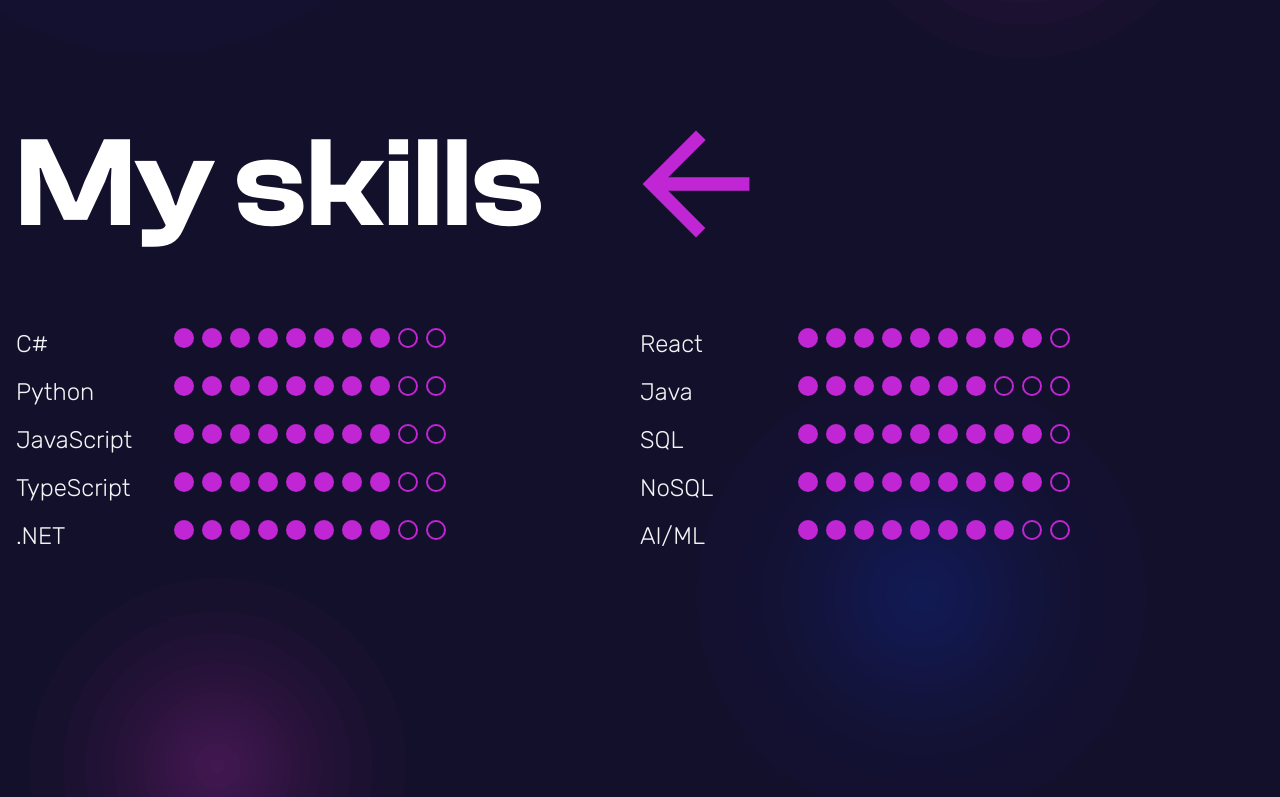
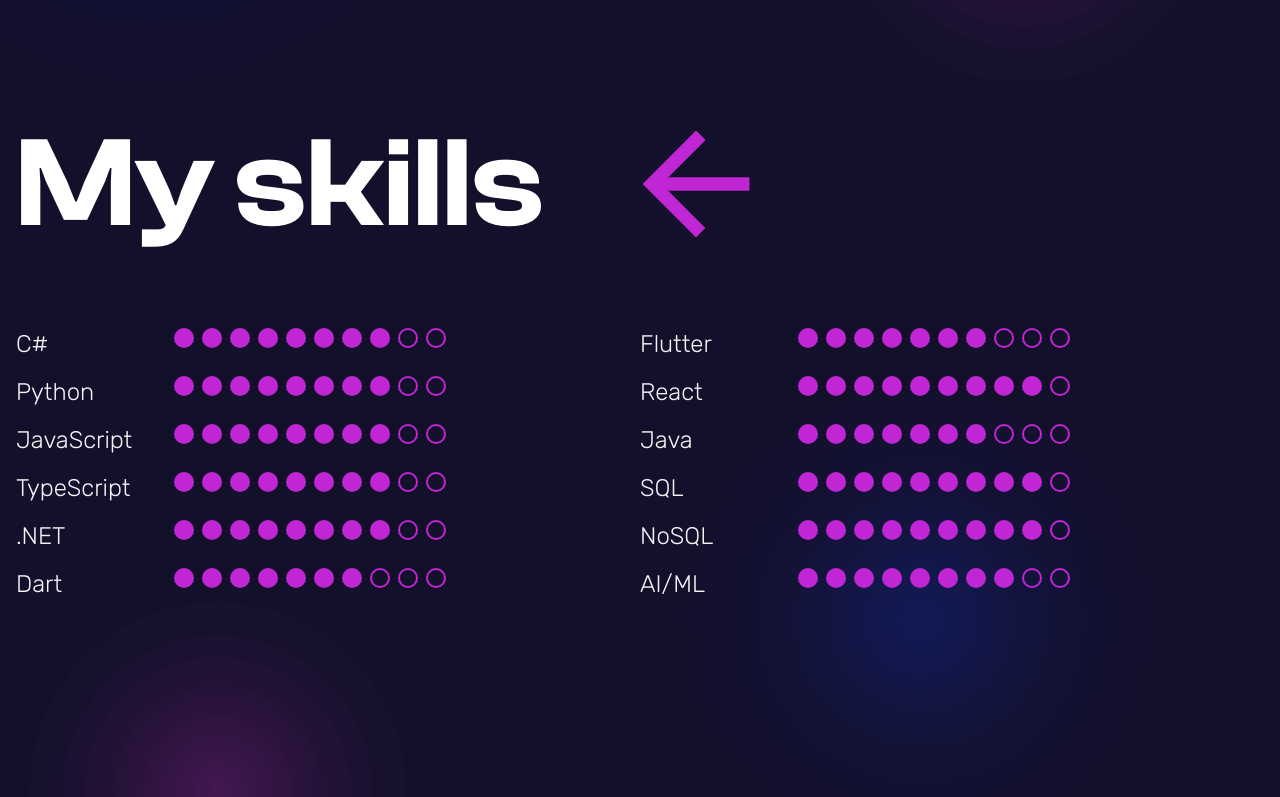
Before and after one commit to kahalagan00/cv-25, a Next.js app: page / in a window 1280 px wide. Shown: the part 1812-2609 px from the top of the page. Built offline with nearby package versions, Linux system fonts and the light colour scheme; a web font is replaced by a local one.

Commit message:
Fixed issue with CV button and resume relative path

```diff
--- a/public/data/skillsData.json
+++ b/public/data/skillsData.json
@@ -20,6 +20,14 @@
     "rating": 8
   },
   {
+    "skill": "Dart",
+    "rating": 7
+  },
+  {
+    "skill": "Flutter",
+    "rating": 7
+  },
+  {
     "skill": "React",
     "rating": 9
   },
--- a/src/app/_components/home/ProfileSection.tsx
+++ b/src/app/_components/home/ProfileSection.tsx
@@ -44,12 +44,16 @@ const ProfileSection: React.FC = () => {
 
         <div className="absolute left-16 top-1/4 z-20 flex h-32 w-32 -translate-x-12 items-center justify-center rounded-full bg-fuchsia-800 bg-opacity-70 lg:-translate-x-0 xl:h-36 xl:w-36">
           <div className="flex h-24 w-24 items-center justify-center rounded-full bg-fuchsia-700 bg-opacity-80 xl:h-28 xl:w-28">
-            <button className="flex h-16 w-16 flex-col items-center justify-center rounded-full bg-fuchsia-600 transition-transform ease-in-out hover:bg-fuchsia-500 active:translate-y-1 xl:h-20 xl:w-20">
+            <a
+              href={DOCUMENT_PATHS.resume}
+              target="_blank"
+              rel="noreferrer"
+              aria-label="Open CV as PDF"
+              className="flex h-16 w-16 flex-col items-center justify-center rounded-full bg-fuchsia-600 transition-transform ease-in-out hover:bg-fuchsia-500 active:translate-y-1 xl:h-20 xl:w-20"
+            >
               <IoMdDownload className="text-xl text-white xl:text-2xl" />
-              <a target="_blank" href={DOCUMENT_PATHS.resume}>
-                <span className="text-xl text-white xl:text-2xl">CV</span>
-              </a>
-            </button>
+              <span className="text-xl text-white xl:text-2xl">CV</span>
+            </a>
           </div>
         </div>
 
--- a/src/app/_utils/constants.ts
+++ b/src/app/_utils/constants.ts
@@ -1,5 +1,5 @@
 export const DOCUMENT_PATHS = {
-  resume: "documents/Joshmar_Morales_Resume_SWE.pdf",
+  resume: "/documents/Joshmar_Morales_Resume_SWE.pdf",
   // Add more document paths as needed
 };
 
```
